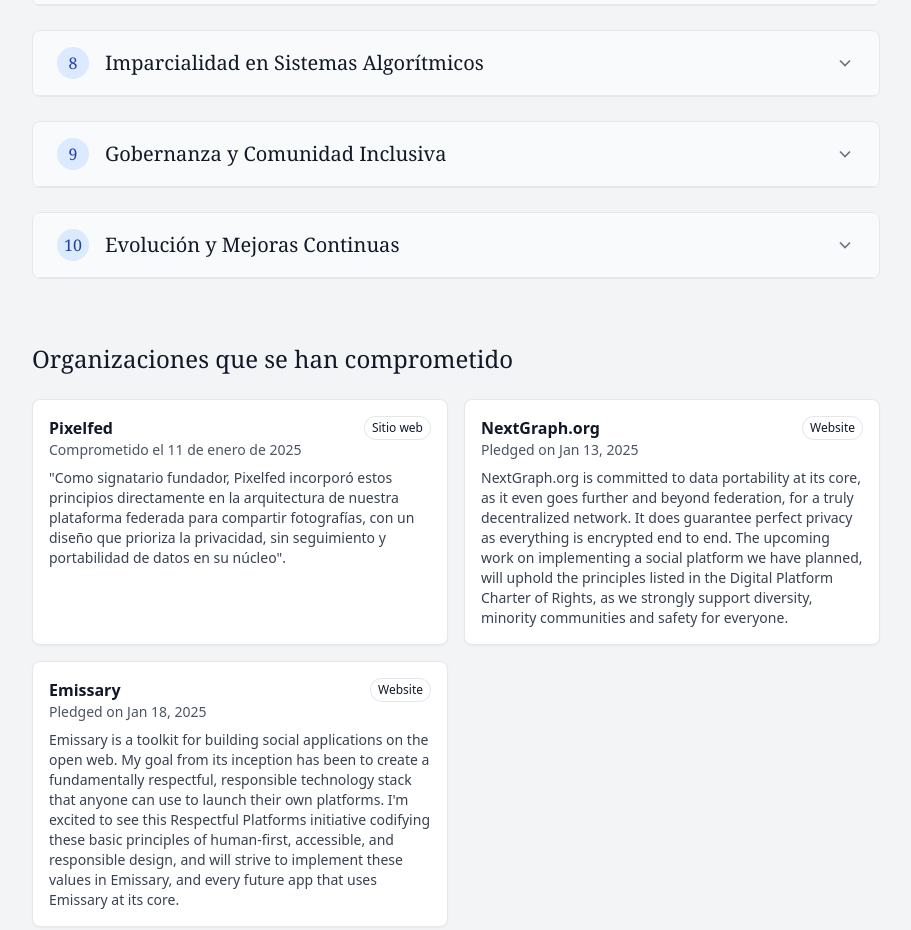
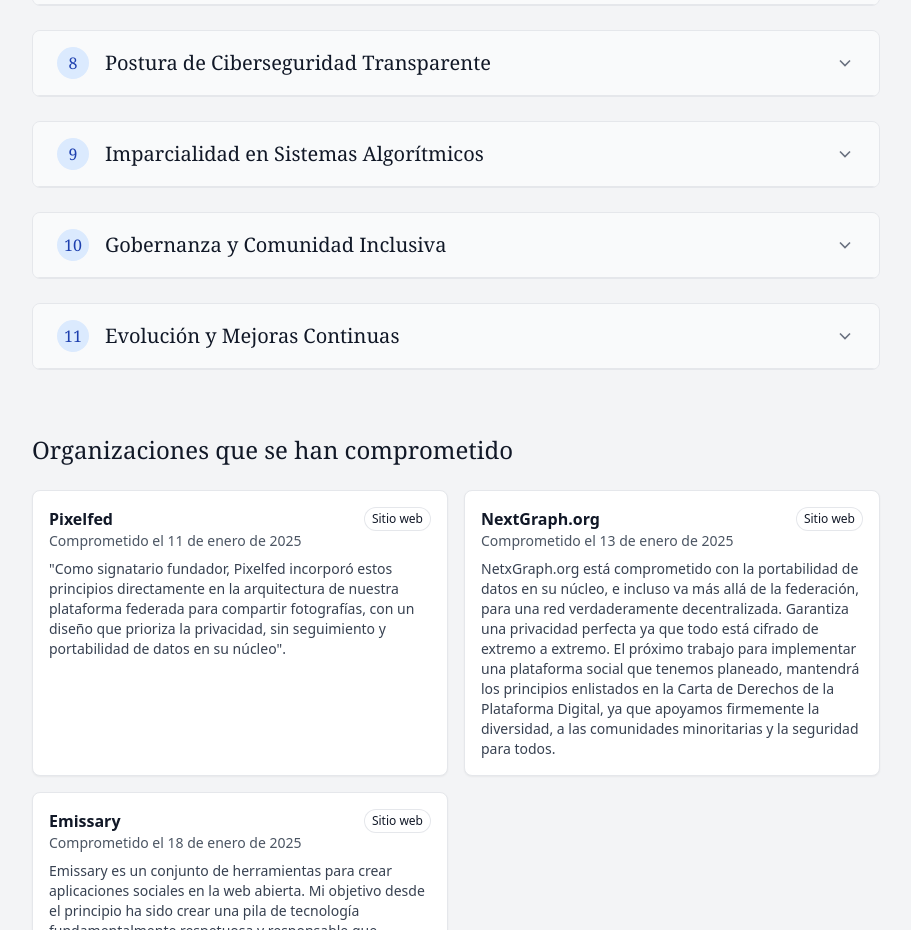
Before and after one commit to RespectfulPlatforms/website, a plain HTML site: page lang/es/index.html in a window 1280 px wide. Shown: the part 1150-2080 px from the top of the page, without its empty margins (184-1095 px from the left). Drawn offline with nearby package versions, Linux system fonts and the light colour scheme.

Commit message:
New update to the Spanish translation.

```diff
--- a/lang/es/index.html
+++ b/lang/es/index.html
@@ -107,11 +107,11 @@
               principles: [
                   {
                       title: "Minimización de los Datos",
-                      description: "Sólo se recolectan los datos necesarios para el funcionamiento del núcleo. Las plataformas deben justificar la necesidad de cada dato recopilado."
+                      description: "Sólo se recolectarán los datos necesarios para el funcionamiento del núcleo. Las plataformas deben justificar la necesidad de cada dato recopilado."
                   },
                   {
                       title: "Consentimiento Explícito",
-                      description: "Los usuarios deben dar su consentimiento informado antes de que se recopile, almacene o comparta algún dato personal a un tercero. El consentimiento debe ser dado libremente, específico y revocable."
+                      description: "Los usuarios deberán dar su consentimiento informado antes de que se recopile, almacene o comparta algún dato personal a un tercero. El consentimiento debe ser dado libremente, específico y revocable."
                   },
                   {
                       title: "Privacidad por Diseño",
@@ -222,6 +222,23 @@
               ]
           },
           {
+              title: "Postura de Ciberseguridad Transparente",
+              principles: [
+                  {
+                      title: "Transparencia en la Postura de Ciberseguridad",
+                      description: "Publicación periódica - al menos anual - de prácticas de seguridad y salvaguardias implementadas, lo que permitirá a los usuarios hacer desiciones informadas sobre sobre la confiabilidad de la plataforma."
+                  },
+                  {
+                      title: "Divulgación de Incidentes",
+                      description: "Los incidentes que afecten los datos de los usuarios o la integridad de la plataforma deben ser divulgados prontamente a todos los usuarios impactados con una evaluación de impacto clara."
+                  },
+                  {
+                      title: "Autopsias Públicas",
+                      description: "Los informes detallados de análisis posteriores al incidente serán publicados por todos los incidentes de seguridad y la inactividad no planificada, explicando las causas fundamentales, los pasos de remediación y las medidas preventivas impementadas para prevenir sucesos futuros."
+                  }
+              ]
+          },
+          {
               title: "Imparcialidad en Sistemas Algorítmicos",
               principles: [
                   {
@@ -233,7 +250,7 @@
                       description: "Los usuarios podrán seleccionar una cronología u otra vista simplificada si no desean participar en recomendaciones algorítmicas."
                   },
                   {
-                      title: "Mitigación de sesgos",
+                      title: "Mitigación de Sesgos",
                       description: "Las auditorías periódicas garantizarán que el algorítmo no suprima ni amplifique desproporcionadamente el contenido basándose en características protegidas."
                   }
               ]
@@ -277,15 +294,15 @@
         const pledges = [
             {
               name: "NextGraph.org",
-              date: "Jan 13, 2025",
+              date: "13 de enero de 2025",
               website: "https://NextGraph.org",
-              statement: "NextGraph.org is committed to data portability at its core, as it even goes further and beyond federation, for a truly decentralized network. It does guarantee perfect privacy as everything is encrypted end to end. The upcoming work on implementing a social platform we have planned, will uphold the principles listed in the Digital Platform Charter of Rights, as we strongly support diversity, minority communities and safety for everyone."
+              statement: "NetxGraph.org está comprometido con la portabilidad de datos en su núcleo, e incluso va más allá de la federación, para una red verdaderamente decentralizada. Garantiza una privacidad perfecta ya que todo está cifrado de extremo a extremo. El próximo trabajo para implementar una plataforma social que tenemos planeado, mantendrá los principios enlistados en la Carta de Derechos de la Plataforma Digital, ya que apoyamos firmemente la diversidad, a las comunidades minoritarias y la seguridad para todos."
             },
             {
               name: "Emissary",
-              date: "Jan 18, 2025",
+              date: "18 de enero de 2025",
               website: "https://emissary.dev",
-              statement: "Emissary is a toolkit for building social applications on the open web. My goal from its inception has been to create a fundamentally respectful, responsible technology stack that anyone can use to launch their own platforms.  I'm excited to see this Respectful Platforms initiative codifying these basic principles of human-first, accessible, and responsible design, and will strive to implement these values in Emissary, and every future app that uses Emissary at its core."
+              statement: "Emissary es un conjunto de herramientas para crear aplicaciones sociales en la web abierta. Mi objetivo desde el principio ha sido crear una pila de tecnología fundamentalmente respetuosa y responsable que cualquiera pueda usar para lanzar sus propias plataformas. Me entusiasma ver que esta iniciativa de Respecteful Platforms de codificar estos principios básicos de diseño responsable, accesible y centrado en el ser humano, y me esforzaré por implementar estos valores en Emissary y en todas las aplicaciones futuras que utilicen Emissary en su núcleo."
             },
         ];
 
@@ -340,13 +357,13 @@
                     <div class="flex items-start justify-between">
                         <div>
                             <h3 class="font-semibold text-gray-900 dark:text-slate-200">${pledge.name}</h3>
-                            <p class="text-sm text-gray-600">Pledged on ${pledge.date}</p>
+                            <p class="text-sm text-gray-600">Comprometido el ${pledge.date}</p>
                         </div>
                            <a
                               class="inline-flex items-center gap-x-1.5 rounded-full px-2 py-1 text-xs font-medium text-gray-900 dark:text-slate-200 dark:hover:text-slate-400 dark:hover:ring-slate-800 ring-1 ring-inset ring-gray-200 dark:ring-slate-600"
                               href="${pledge.website}"
                               target="_blank">
-                            Website
+                            Sitio web
                           </a>
                     </div>
                     <p class="text-gray-700 dark:text-slate-500 text-sm mt-2">${pledge.statement}</p>
```
